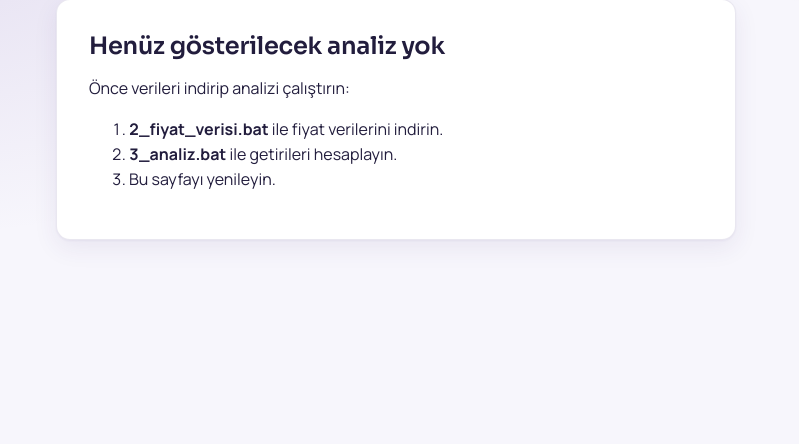
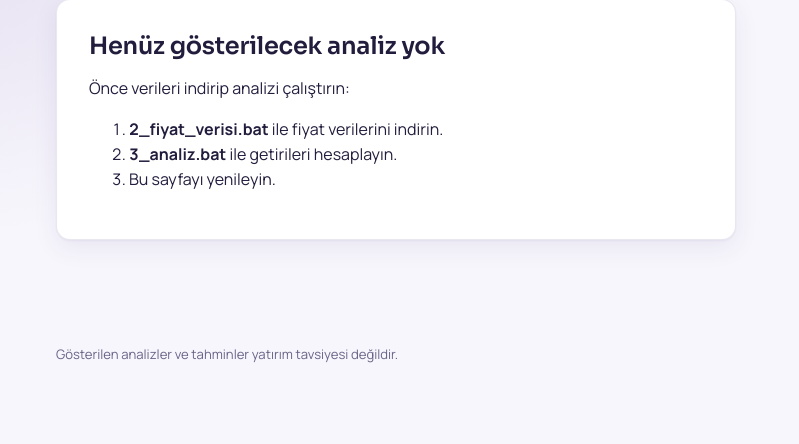
Before and after one commit to nazlicozturkk-ship-it/borsa-pusulasi, a FastAPI app: page / in a window 1280 px wide. Shown: the part 96-540 px from the top of the page, without its empty margins (0-799 px from the left). Run offline with FastAPI, Linux system fonts and the light colour scheme.

Commit message:
Borsa Pusulasi guncelleme Sal 10.11.2026 21:15
Co-Authored-By: Claude Opus 5.5 <noreply@anthropic.com>

```diff
--- a/src/web/templates/base.html
+++ b/src/web/templates/base.html
@@ -54,6 +54,9 @@
     {% endif %}
   </main>
 
+  <footer class="alt">
+    <p>Gösterilen analizler ve tahminler yatırım tavsiyesi değildir.</p>
+  </footer>
 
   <script src="{{ statik('app.js') }}"></script>
   {% block betik %}{% endblock %}
```
